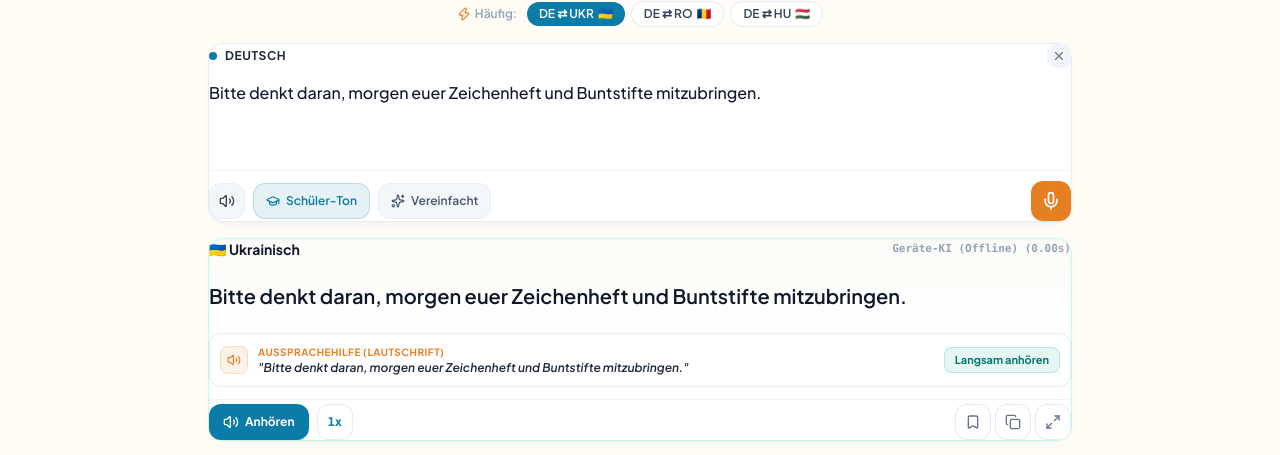
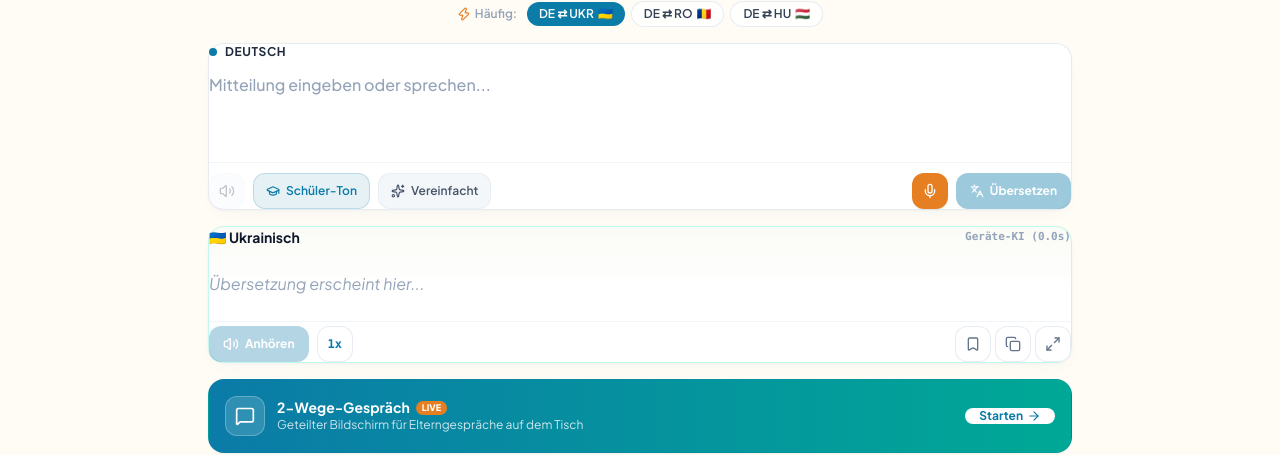
Before and after one commit to schlayer1/translatorHBS, a React (Vite) app: page / in a window 1280 px wide. Shown: the part 203-658 px from the top of the page. Built offline with nearby package versions, Linux system fonts and the light colour scheme; no server answers.

Commit message:
feat(translator): manual translation trigger with button instead of automatic debounce

```diff
--- a/src/components/TranslatorView.jsx
+++ b/src/components/TranslatorView.jsx
@@ -21,7 +21,8 @@ import {
   BookOpen,
   ArrowRight,
   MessageSquare,
-  Lightbulb
+  Lightbulb,
+  Languages
 } from 'lucide-react';
 import { SUPPORTED_LANGUAGES, FREQUENT_PAIRS, getLanguage } from '../data/languages';
 import { translationManager } from '../services/translationManager';
@@ -39,7 +40,7 @@ const CONTEXT_TEMPLATES = [
 export default function TranslatorView({ onOpenDialogue, isForcedOffline = false, initialPreset = null, onClearPreset }) {
   const [sourceLang, setSourceLang] = useState('de');
   const [targetLang, setTargetLang] = useState('uk');
-  const [sourceText, setSourceText] = useState('Bitte denkt daran, morgen euer Zeichenheft und Buntstifte mitzubringen.');
+  const [sourceText, setSourceText] = useState('');
   const [translatedText, setTranslatedText] = useState('');
   const [phoneticText, setPhoneticText] = useState('');
   const [simplified, setSimplified] = useState(false);
@@ -56,7 +57,6 @@ export default function TranslatorView({ onOpenDialogue, isForcedOffline = false
   const [speechSpeed, setSpeechSpeed] = useState(1.0);
 
   const recognizerRef = useRef(null);
-  const translationTimeoutRef = useRef(null);
 
   // Handle incoming preset from Redemittel
   useEffect(() => {
@@ -128,17 +128,9 @@ export default function TranslatorView({ onOpenDialogue, isForcedOffline = false
     }
   };
 
-  // Initial and reactive translation on change
-  useEffect(() => {
-    if (translationTimeoutRef.current) {
-      clearTimeout(translationTimeoutRef.current);
-    }
-    translationTimeoutRef.current = setTimeout(() => {
+  const handleTranslateClick = () => {
     triggerTranslation(sourceText, sourceLang, targetLang, simplified, pedagogicalTone, isSpokenInput);
-    }, 350);
-
-    return () => clearTimeout(translationTimeoutRef.current);
-  }, [sourceText, sourceLang, targetLang, simplified, pedagogicalTone, isSpokenInput, isForcedOffline]);
+  };
 
   // Language Swap
   const handleSwapLanguages = () => {
@@ -371,6 +363,12 @@ export default function TranslatorView({ onOpenDialogue, isForcedOffline = false
             setSourceText(e.target.value);
           }}
           placeholder={currentSourceObj.placeholder}
+          onKeyDown={(e) => {
+            if ((e.ctrlKey || e.metaKey) && e.key === 'Enter') {
+              e.preventDefault();
+              handleTranslateClick();
+            }
+          }}
           className="w-full bg-transparent resize-none text-slate-900 text-base focus:outline-none placeholder:text-slate-400 font-medium leading-relaxed"
         />
 
@@ -429,6 +427,8 @@ export default function TranslatorView({ onOpenDialogue, isForcedOffline = false
             </button>
           </div>
 
+          {/* Action Buttons: Voice Input & Translate Trigger */}
+          <div className="flex items-center gap-2">
             {/* Voice Input (Microphone) */}
             <div className="relative flex items-center justify-center">
               {isRecording && (
@@ -437,14 +437,35 @@ export default function TranslatorView({ onOpenDialogue, isForcedOffline = false
               <button
                 onClick={toggleSpeechRecognition}
                 aria-label="Sprachaufnahme"
-              className={`w-10 h-10 rounded-xl flex items-center justify-center text-white shadow-sm transition-all z-10 active:scale-[0.92] ${
+                className={`w-9 h-9 rounded-xl flex items-center justify-center text-white shadow-sm transition-all z-10 active:scale-[0.92] ${
                   isRecording
                     ? 'bg-red-600 ring-2 ring-red-300 animate-pulse'
                     : 'bg-school-orange hover:bg-school-orangeDark shadow-xs'
                 }`}
                 title={isRecording ? 'Aufnahme stoppen' : 'Aufnahme starten'}
               >
-              {isRecording ? <Square className="w-4 h-4 fill-white" /> : <Mic className="w-5 h-5" />}
+                {isRecording ? <Square className="w-3.5 h-3.5 fill-white" /> : <Mic className="w-4 h-4" />}
+              </button>
+            </div>
+
+            {/* Manual Translate Trigger Button */}
+            <button
+              onClick={handleTranslateClick}
+              disabled={isTranslating || !sourceText.trim()}
+              className="h-9 px-3.5 rounded-xl bg-school-blue hover:bg-school-blueDark text-white font-bold text-xs shadow-xs active:scale-[0.96] transition-all flex items-center gap-1.5 disabled:opacity-40"
+              title="Übersetzung starten (Enter)"
+            >
+              {isTranslating ? (
+                <>
+                  <span className="w-3 h-3 rounded-full border-2 border-white border-t-transparent animate-spin"></span>
+                  <span>Übersetze...</span>
+                </>
+              ) : (
+                <>
+                  <Languages className="w-3.5 h-3.5" />
+                  <span>Übersetzen</span>
+                </>
+              )}
             </button>
           </div>
         </div>
```
Lines whose indentation alone changed are shown as unchanged.
